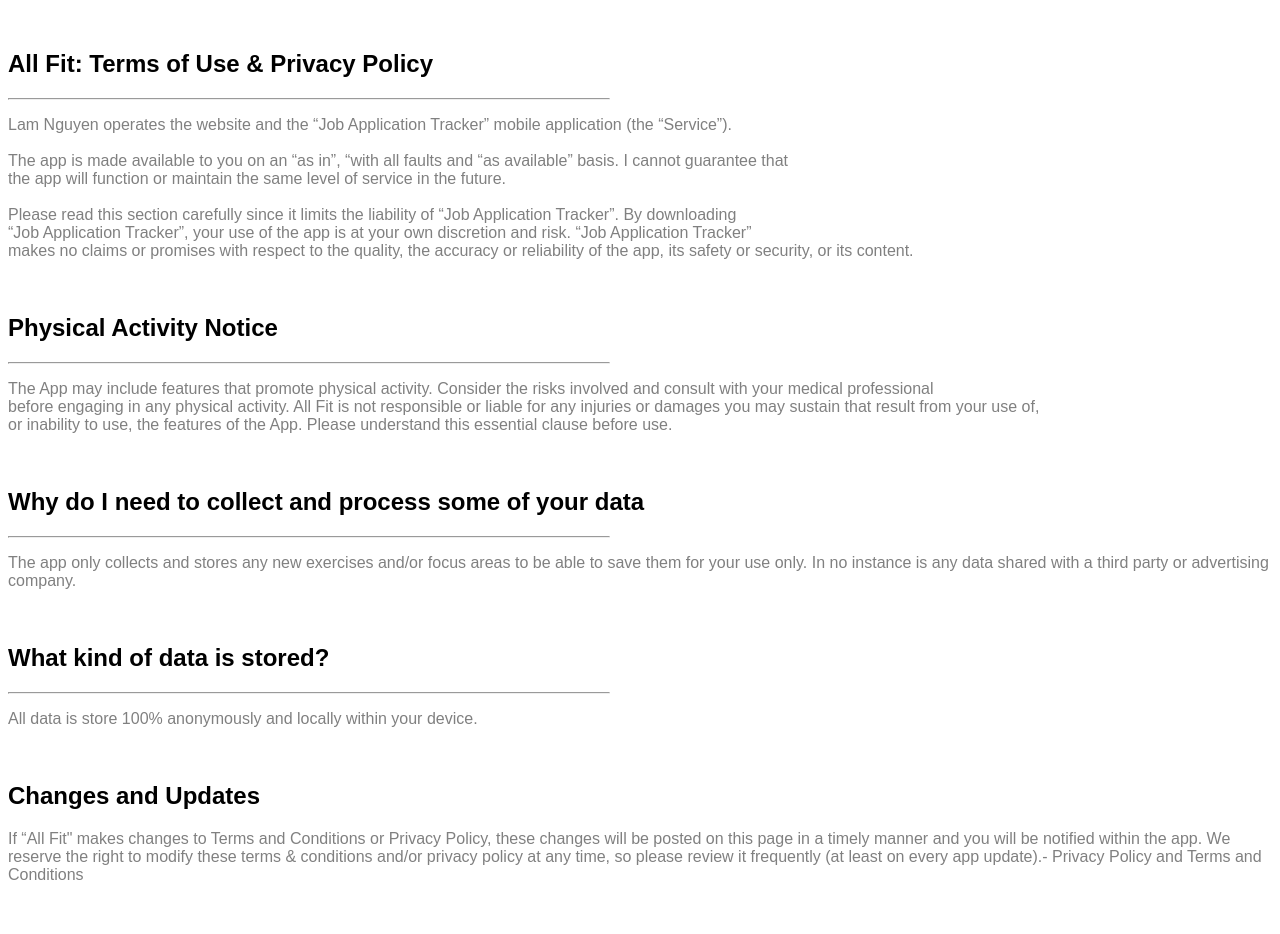
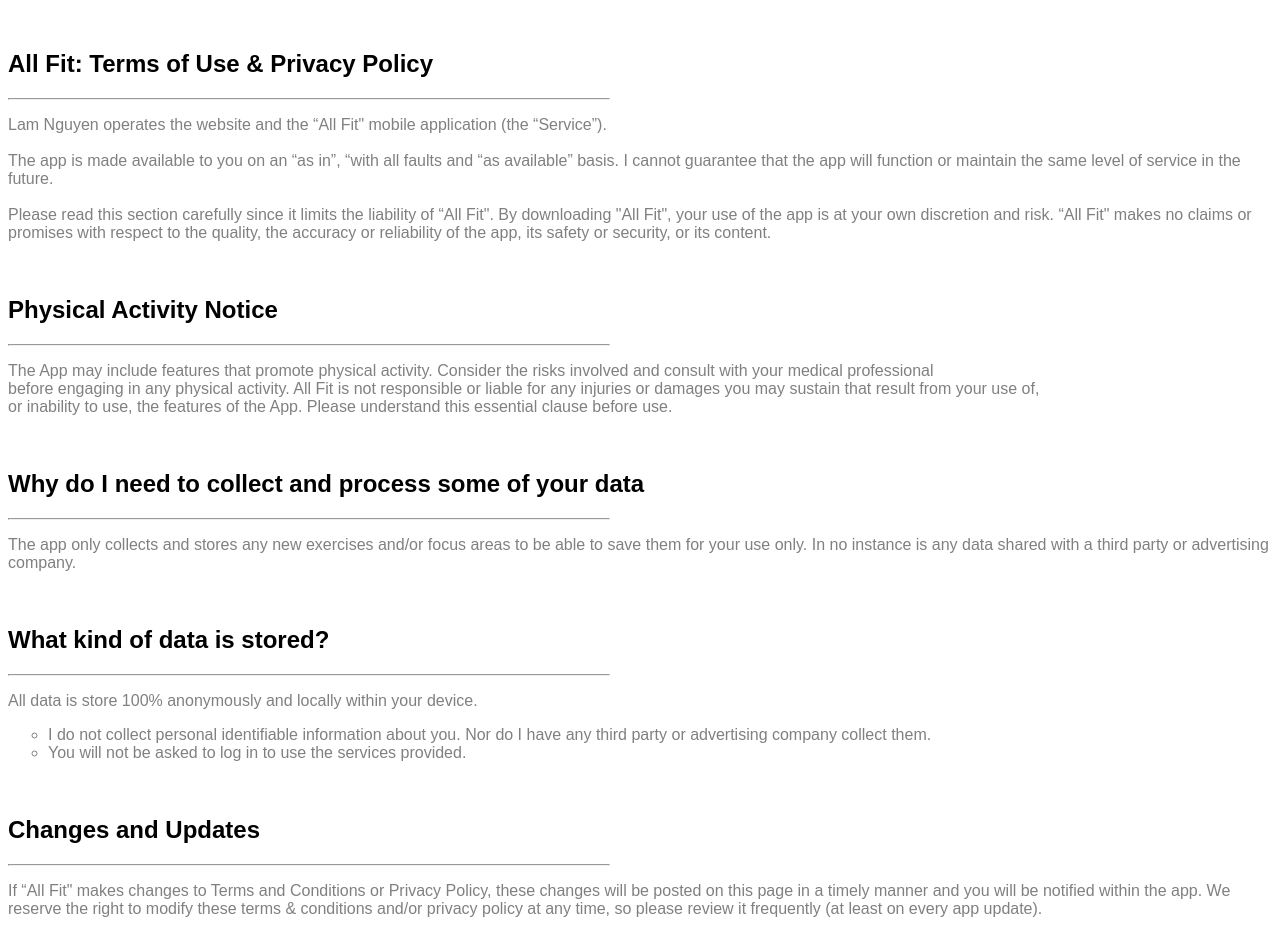
Before and after one commit to lamnguynn/All-Fit, a plain HTML site: page index.html in a window 1280 px wide. Shown: the part 204-1138 px from the top of the page. Before the commit the page ends 1104 px from the top, so only its background shows below. Drawn offline with Linux system fonts and the light colour scheme.

Commit message:
Update index.html

```diff
--- a/index.html
+++ b/index.html
@@ -20,12 +20,11 @@
         <h2> All Fit: Terms of Use & Privacy Policy</h2>
         <hr width="600", align="left">
         <p style="color: gray;">
-            Lam Nguyen operates the website and the “Job Application Tracker” mobile application (the “Service”).
+            Lam Nguyen operates the website and the “All Fit" mobile application (the “Service”).
             <br> <br>
-            The app is made available to you on an “as in”, “with all faults and “as available” basis. I cannot guarantee that <br>
-            the app will function or maintain the same level of service in the future.
+            The app is made available to you on an “as in”, “with all faults and “as available” basis. I cannot guarantee that the app will function or maintain the same level of service in the future.
             <br> <br>
-            Please read this section carefully since it limits the liability of “Job Application Tracker”. By downloading <br>“Job Application Tracker”, your use of the app is at your own discretion and risk. “Job Application Tracker” <br> makes no claims or promises with respect to the quality, the accuracy or reliability of the app, its safety or security, or its content. </p>
+            Please read this section carefully since it limits the liability of “All Fit". By downloading "All Fit", your use of the app is at your own discretion and risk. “All Fit" makes no claims or promises with respect to the quality, the accuracy or reliability of the app, its safety or security, or its content. </p>
         <br>
 
         <!-- Physical Activity Notice-->
@@ -50,14 +49,19 @@
         <h2> What kind of data is stored? </h2>
         <hr width="600", align="left">
         <p style="color: gray;">
-            All data is store 100% anonymously and locally within your device.
+            All data is store 100% anonymously and locally within your device. <br>
+            <ul type="circle", style="color: gray;">
+                <li> I do not collect personal identifiable information about you. Nor do I have any third party or advertising company collect them.</li>
+                <li> You will not be asked to log in to use the services provided. </li>
+            </ul>
         </p>
         <br>
 
         <!-- Changes and Updates-->
         <h2> Changes and Updates</h2>
+        <hr width="600", align="left">
         <p style="color: gray;">
-            If “All Fit" makes changes to Terms and Conditions or Privacy Policy, these changes will be posted on this page in a timely manner and you will be notified within the app. We reserve the right to modify these terms & conditions and/or privacy policy at any time, so please review it frequently (at least on every app update).- Privacy Policy and Terms and Conditions
+            If “All Fit" makes changes to Terms and Conditions or Privacy Policy, these changes will be posted on this page in a timely manner and you will be notified within the app. We reserve the right to modify these terms & conditions and/or privacy policy at any time, so please review it frequently (at least on every app update).
         </p>
         </font>
     </body>
```
